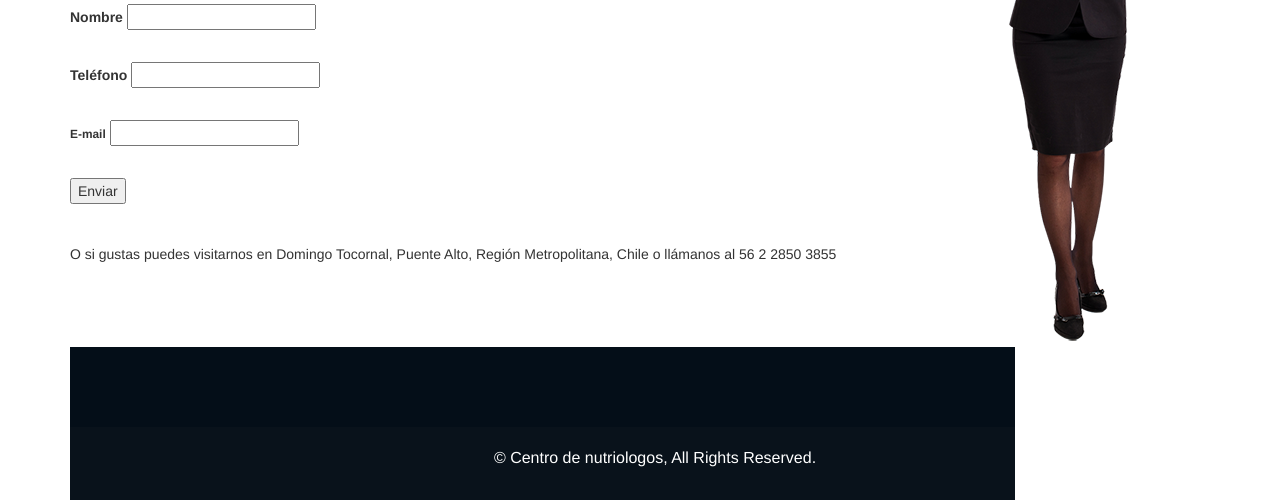
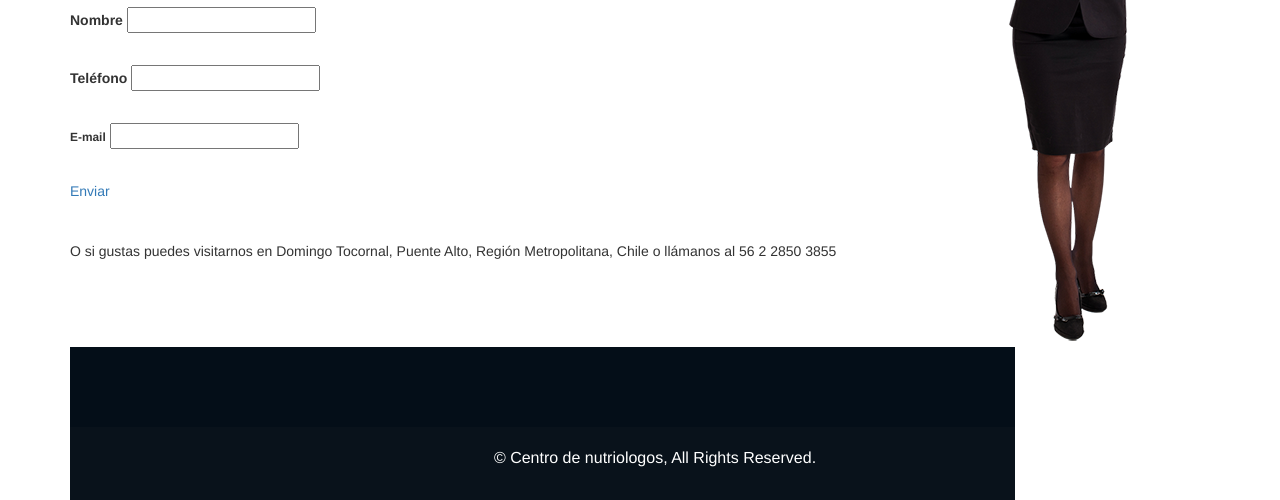
Before and after one commit to centrodenutriologos1/sites.github.io, a plain HTML site: page prom_salu.html in a window 1280 px wide. Shown: the part 333-833 px from the top of the page. Drawn offline with Linux system fonts and the light colour scheme.

Commit message:
Update prom_salu.html

```diff
--- a/prom_salu.html
+++ b/prom_salu.html
@@ -81,7 +81,7 @@
         </font>
           <p>&nbsp;</p>
           <p>
-         <input name="submit" type="submit" id="submit" value="Enviar" />
+		  <a href="send2.html">Enviar</a>
 &nbsp;        </p>
           <p>&nbsp;</p>
         </form>
```
